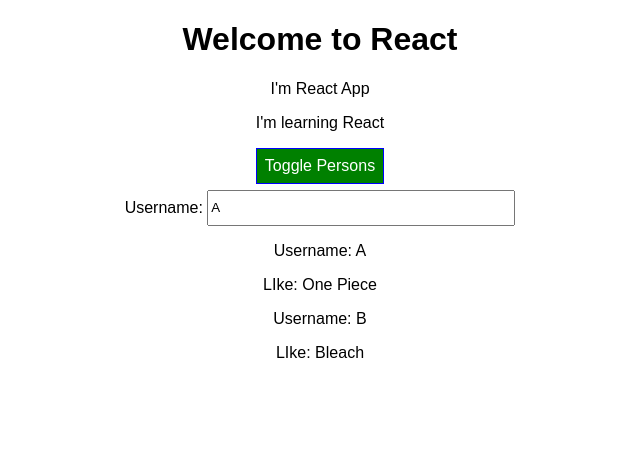
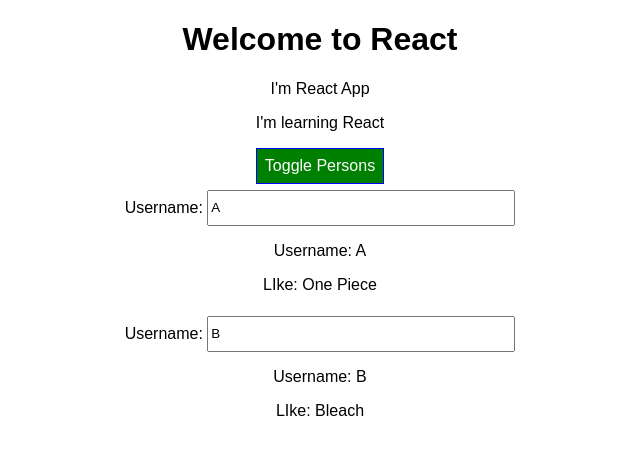
Before and after one commit to girishkumaramanchi/react-comple-guide, a React app: page / in a window 1280 px wide. Shown: the top 454 px of the page, without its empty margins (320-960 px from the left). Built offline with nearby package versions, Linux system fonts and the light colour scheme.

Commit message:
Added list using to users

```diff
--- a/src/App.js
+++ b/src/App.js
@@ -36,13 +36,27 @@
     this.setState({persons:persons});
   }
 
-  switchUserNameHandler = (event) => {
-    this.setState({
-      username:[
-        {name:event.target.value, like:"One Piece"},
-        {name:"B", like:"Naruto"},
-      ]
+  switchUserNameHandler = (event, name) => {
+    const index = this.state.username.findIndex(user => {
+      return user.name === name;
     })
+    const user = {
+      ...this.state.username[index]
+    }
+    user.name = event.target.value;
+    const users = [...this.state.username];
+    users[index] = user;
+    this.setState({username:users});
+    // using index
+    // const users = [...this.state.username];
+    // users[index].name = event.target.value;
+    // this.setState({username:users});
+    // this.setState({
+    //   username:[
+    //     {name:event.target.value, like:"One Piece"},
+    //     {name:"B", like:"Naruto"},
+    //   ]
+    // })
   }
 
   togglePesonsHandler = () => {
@@ -76,6 +90,19 @@
       );
     }
 
+    let users = (
+      <div>
+        {this.state.username.map((user, index) => {
+          return (
+            <div key={index}>
+              <UserInput name={user.name} changed={(event) => this.switchUserNameHandler(event,user.name)} key={user.name}></UserInput>
+              <UserOutput name={user.name} like={user.like} key={user.like}></UserOutput>
+            </div>
+          );
+        })}
+      </div>
+    );
+
      const classes = [];
 
      if(this.state.persons.length <= 2){
@@ -94,9 +121,10 @@
               Toggle Persons
             </button>
           {persons}
-          <UserInput name={this.state.username[0].name} changed={this.switchUserNameHandler} />
+          {users}
+          {/* <UserInput name={this.state.username[0].name} changed={this.switchUserNameHandler} />
           <UserOutput name={this.state.username[0].name} like={this.state.username[0].like} />
-          <UserOutput name={this.state.username[1].name} like={this.state.username[1].like} />
+          <UserOutput name={this.state.username[1].name} like={this.state.username[1].like} /> */}
 
         </div>
     );
```
